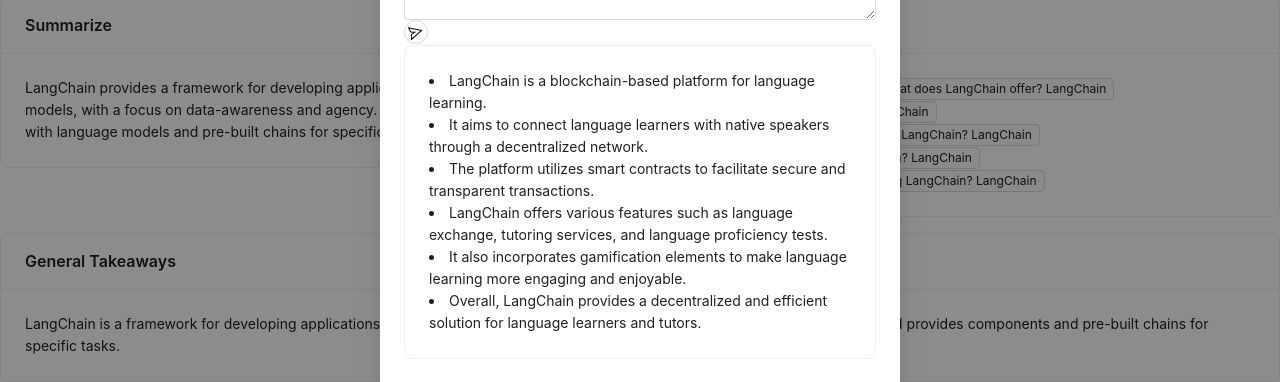
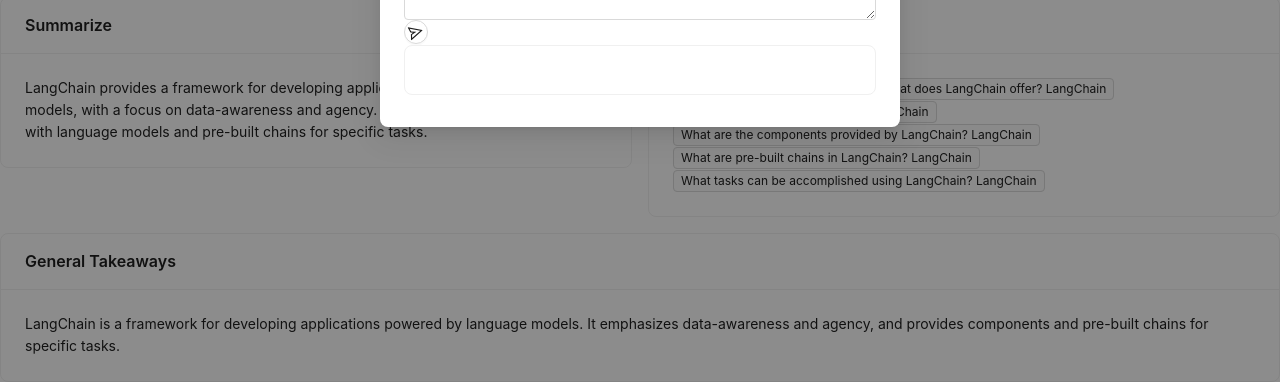
Before and after one commit to longpddev/azure-nestjs, a React (Vite) app in the folder frontend/: page / in a window 1280 px wide. Shown: the part 168-550 px from the top of the page. Built offline with nearby package versions, Linux system fonts and the light colour scheme; no server answers.

Commit message:
fix hardcode

```diff
--- a/frontend/src/components/ModalAsk.tsx
+++ b/frontend/src/components/ModalAsk.tsx
@@ -85,8 +85,8 @@
         </div>
         <Card className="mt-4 markdown">
           <ReactMarkdown >
-            {/* {answer ?? ''} */}
-            {"- LangChain is a blockchain-based platform for language learning.\n- It aims to connect language learners with native speakers through a decentralized network.\n- The platform utilizes smart contracts to facilitate secure and transparent transactions.\n- LangChain offers various features such as language exchange, tutoring services, and language proficiency tests.\n- It also incorporates gamification elements to make language learning more engaging and enjoyable.\n- Overall, LangChain provides a decentralized and efficient solution for language learners and tutors."}
+            {answer ?? ''}
+
           </ReactMarkdown>
         </Card>
       </Modal>
```
